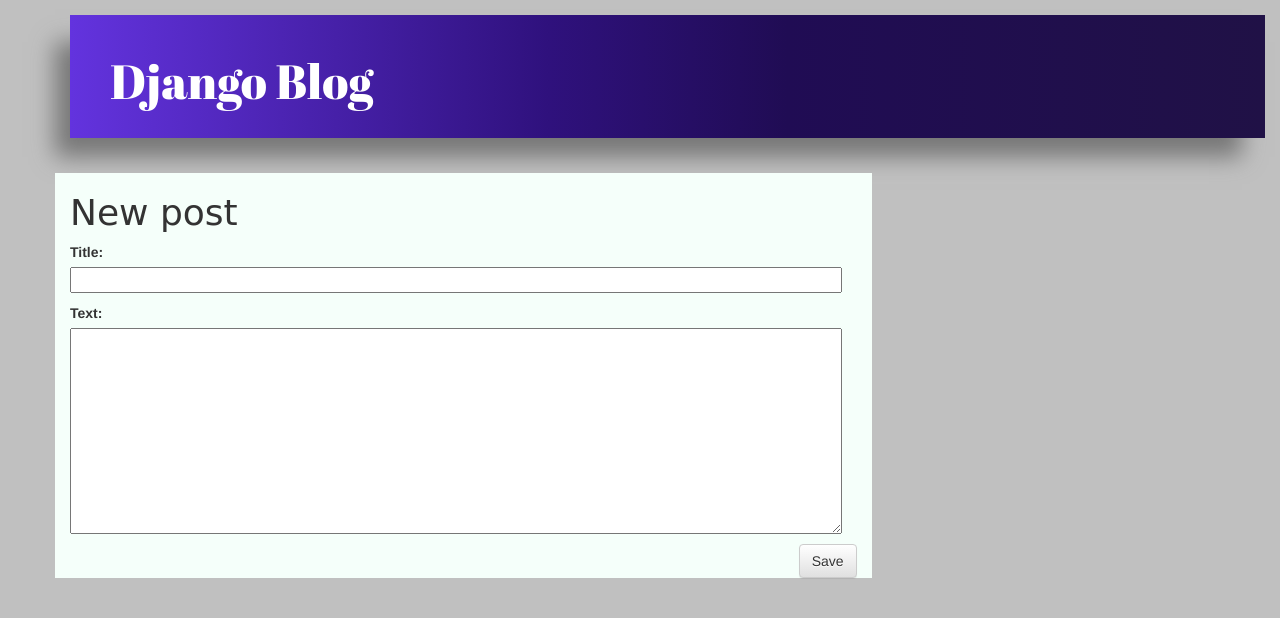
After one commit to dbrova15/Django_Blog, a Django app: page /post/new/ in a window 1280 px wide. The commit adds this page. Shown: the top 618 px of the page. Run offline with Django 3.2, Linux system fonts and the light colour scheme; some libraries are stand-ins or nearby versions.

Commit message:
Post Edit and Post New

```diff
--- /dev/null
+++ b/Spalah_Django/forms.py
@@ -0,0 +1,8 @@
+from django import forms
+from .models import Post
+
+
+class PostForm(forms.ModelForm):
+    class Meta:
+        model = Post
+        fields = ('title', 'text',)
--- a/Spalah_Django/models.py
+++ b/Spalah_Django/models.py
@@ -1,5 +1,6 @@
 from django.db import models
 from django.utils import timezone
+from django.contrib.auth.models import User
 import os
 
 
--- a/Spalah_Django/urls.py
+++ b/Spalah_Django/urls.py
@@ -22,4 +22,7 @@ urlpatterns = [
     url(r'^japanese_garden$', views.japanese_garden, name="japanese_garden"),
     url(r'^$', views.post_list, name='post_list'),
     url(r'^post/(?P<pk>[0-9]+)/$', views.post_detail, name='post_detail'),
+    # url(r'^login/$', 'mysite.views.log_in'),
+    url(r'^post/new/$', views.post_new, name='post_new'),
+    url(r'^post/(?P<pk>[0-9]+)/edit/$', views.post_edit, name='post_edit'),
 ]
--- a/Spalah_Django/views.py
+++ b/Spalah_Django/views.py
@@ -1,9 +1,11 @@
 #-*- coding: utf-8 -*-
 from __future__ import unicode_literals
-
+from django.shortcuts import redirect
+from django.shortcuts import render, get_object_or_404
+from django.contrib.auth import authenticate
 from django.utils import timezone
 from .models import Post
-from django.shortcuts import render, get_object_or_404
+from .forms import PostForm
 
 
 def post_list(request):
@@ -19,3 +21,41 @@ def japanese_garden(request):
 def post_detail(request, pk):
     post = get_object_or_404(Post, pk=pk)
     return render(request, 'blog/post_detail.html', {'post': post})
+
+
+def post_new(request):
+    if request.method == "POST":
+        form = PostForm(request.POST)
+        if form.is_valid():
+            post = form.save(commit=False)
+            post.author = request.user
+            post.published_date = timezone.now()
+            post.save()
+            return redirect('post_detail', pk=post.pk)
+    else:
+        form = PostForm()
+    return render(request, 'blog/post_edit.html', {'form': form})
+
+
+def post_edit(request, pk):
+    post = get_object_or_404(Post, pk=pk)
+    if request.method == "POST":
+        form = PostForm(request.POST, instance=post)
+        if form.is_valid():
+            post = form.save(commit=False)
+            post.author = request.user
+            post.published_date = timezone.now()
+            post.save()
+            return redirect('post_detail', pk=post.pk)
+    else:
+        form = PostForm(instance=post)
+    return render(request, 'blog/post_edit.html', {'form': form})
+
+#
+# def log_in(request):
+#     if ('username' in request.REQUEST) and ('password' in request.REQUEST):
+#         username = request.REQUEST['username']
+#         password = request.REQUEST['password']
+#         user = authenticate(username=username, password=password)
+#         print(user)
+#     return render(request, 'login.html')
--- a/templates/blog/base.html
+++ b/templates/blog/base.html
@@ -4,19 +4,28 @@
 <head>
     <meta charset="UTF-8">
     <title>Blog</title>
+
 </head>
 <body>
 
 <head>
     <title>Django blog</title>
     <link href="https://fonts.googleapis.com/css?family=Abril+Fatface" rel="stylesheet">
-            <!--<link href="https://fonts.googleapis.com/css?family=Cinzel" rel="stylesheet">-->
     <link rel="stylesheet" href="//maxcdn.bootstrapcdn.com/bootstrap/3.2.0/css/bootstrap.min.css">
     <link rel="stylesheet" href="//maxcdn.bootstrapcdn.com/bootstrap/3.2.0/css/bootstrap-theme.min.css">
     <link rel="stylesheet" href="{% static 'css/apps.css'%}">
+
 </head>
+
 <body>
+
 <div class="content container">
+    <div class="page-header">
+            <h1><a href="/">Django Blog</a></h1>
+        {% if user.is_authenticated %}
+            <a href="{% url 'post_new' %}" class="top-menu"><span class="glyphicon glyphicon-plus"></span></a>
+        {% endif %}
+    </div>
     <div class="row">
         <div class="col-md-8">
             {% block content %}
--- a/templates/blog/post_detail.html
+++ b/templates/blog/post_detail.html
@@ -9,5 +9,11 @@
         {% endif %}
         <h1><a>{{ post.title }}</a></h1>
         <p>{{ post.text|linebreaksbr }}</p>
+        {% if user.is_authenticated %}
+        <div>
+            <a class="btn btn-default" href="{% url 'post_edit' pk=post.pk %}"><span
+                class="glyphicon glyphicon-pencil"></span></a>
+        </div>
+        {% endif %}
     </div>
 {% endblock %}
--- /dev/null
+++ b/templates/blog/post_edit.html
@@ -0,0 +1,9 @@
+{% extends 'blog/base.html' %}
+
+{% block content %}
+    <h1>New post</h1>
+    <form method="POST" class="post-form">{% csrf_token %}
+        {{ form.as_p }}
+        <button type="submit" class="save btn btn-default">Save</button>
+    </form>
+{% endblock %}
--- a/templates/blog/post_list.html
+++ b/templates/blog/post_list.html
@@ -1,9 +1,9 @@
 {% extends 'blog/base.html' %}
 {% block content %}
     <body>
-        <div class="page-header">
-            <h1><a href="">Django Blog</a></h1>
-        </div>
+        <!--<div class="page-header">-->
+            <!--<h1><a href="">Django Blog</a></h1>-->
+        <!--</div>-->
 
 
         <div class="content container">
```
Also changed, not shown: templates/blog/login.html (added, +11 -0 lines), db.sqlite3. Lines whose indentation alone changed are shown as unchanged.
